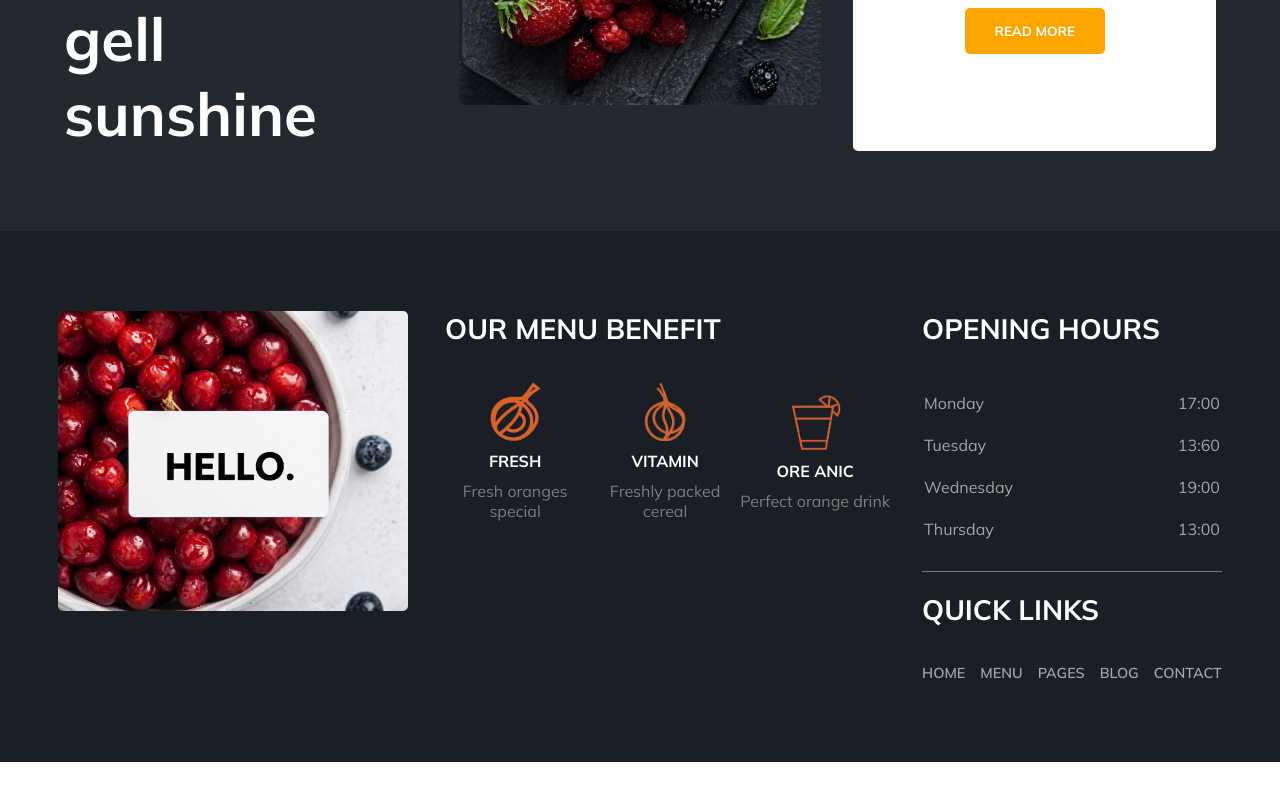
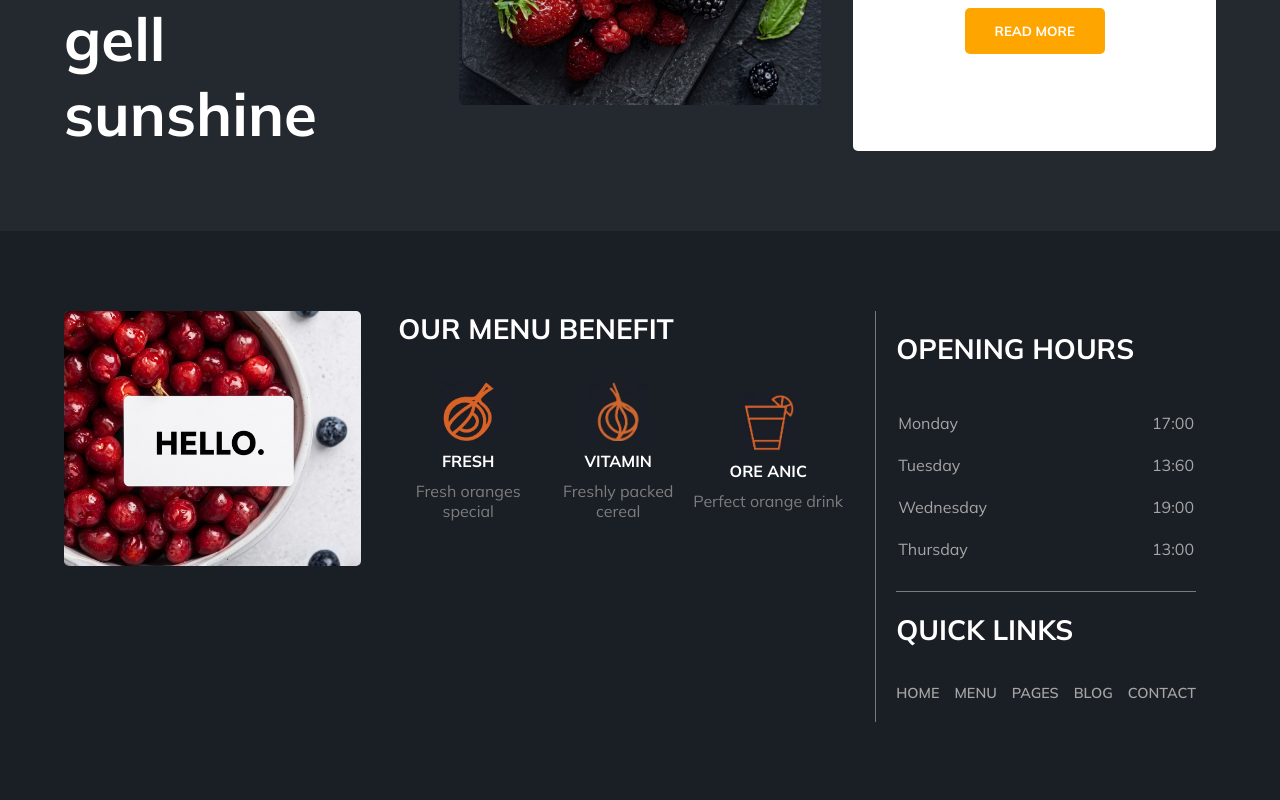
Before and after one commit to Khaviso01/ui-challenge-6, a React (Vite) app: page / in a window 1280 px wide. Shown: the part 2051-2851 px from the top of the page. Before the commit the page ends 2813 px from the top, so only its background shows below. Built offline with nearby package versions, Linux system fonts and the light colour scheme.

Commit message:
updated footer ui

```diff
--- a/src/components/Benefits/Benefits.css
+++ b/src/components/Benefits/Benefits.css
@@ -72,6 +72,10 @@
         flex-direction: column;
     }
 
+    .benefits-left {
+        display: block;
+    }
+
     .benefits-right {
         align-content: center;
         align-items: center;
--- a/src/components/Footer/Footer.css
+++ b/src/components/Footer/Footer.css
@@ -6,7 +6,7 @@
 
 .footer-image-last {
     height: auto;
-    width: 350px;
+    width: 100%;
     border-radius: 5px;
 }
 
@@ -40,6 +40,11 @@
    color: #fff;
    margin-bottom: 35px;
    font-size: 28px;
+}
+
+.opening-hrs-container {
+    border-left: 1px solid #7a7a7a;
+    padding: 20px;
 }
 
 .menu-benefit-container h4 {
```
